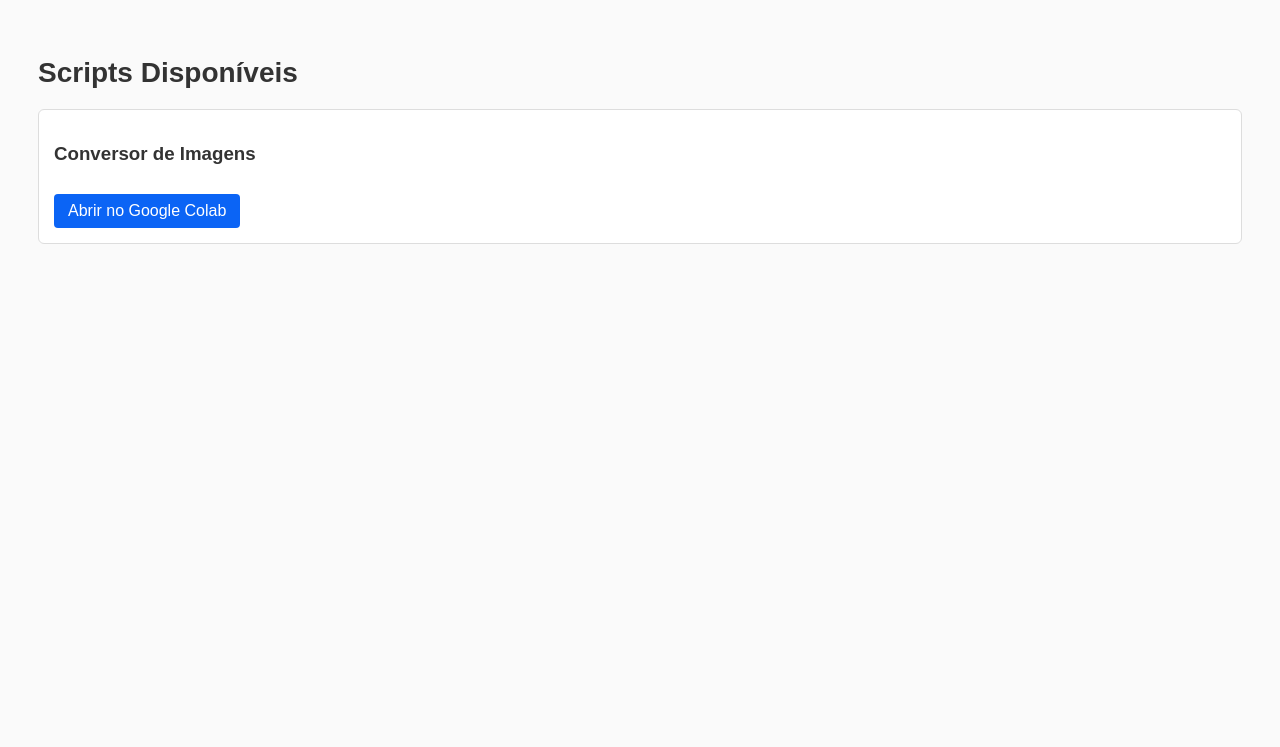
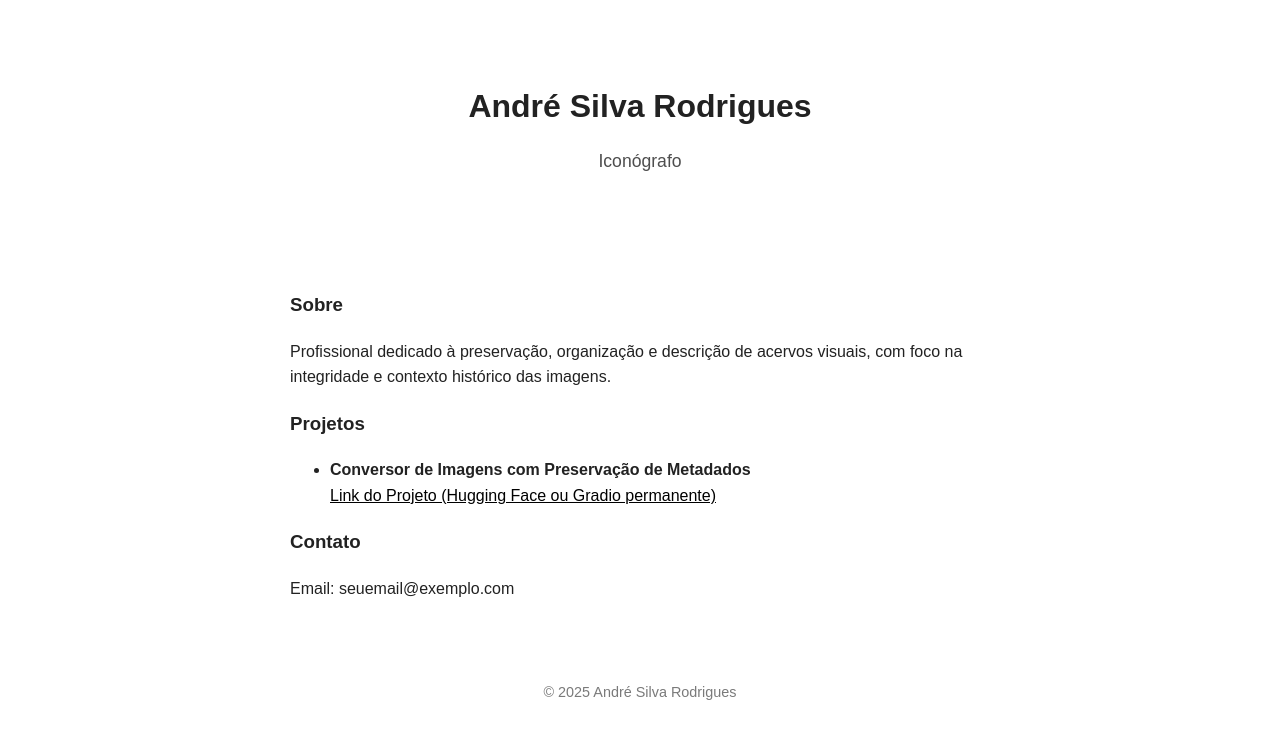
Before and after one commit to xicretin/Executaveis, a plain HTML site: page index.html in a window 1280 px wide. Drawn offline with Linux system fonts and the light colour scheme.

Commit message:
Revise index.html for layout and content updates

```diff
--- a/index.html
+++ b/index.html
@@ -1,39 +1,65 @@
 <!DOCTYPE html>
-<html>
+<html lang="pt-br">
 <head>
-  <meta charset="UTF-8">
-  <title>Meus Scripts - Colab</title>
-  <style>
-    body { font-family: Arial; padding: 30px; background: #fafafa; color:#333; }
-    h1 { font-size: 28px; margin-bottom: 20px; }
-    .card {
-      background: white;
-      padding: 15px;
-      border-radius: 6px;
-      margin-bottom: 15px;
-      border: 1px solid #ddd;
-    }
-    a {
-      display: inline-block;
-      padding: 8px 14px;
-      background: #0b64f5;
-      color: white;
-      text-decoration: none;
-      border-radius: 4px;
-      margin-top: 10px;
-    }
-  </style>
+<meta charset="UTF-8" />
+<meta name="viewport" content="width=device-width, initial-scale=1.0" />
+<title>André Silva Rodrigues - Iconógrafo</title>
+<style>
+  body {
+    font-family: Arial, sans-serif;
+    margin: 0;
+    padding: 0;
+    background: #ffffff;
+    color: #222;
+    line-height: 1.6;
+  }
+  header {
+    padding: 60px 20px;
+    text-align: center;
+  }
+  h1 { font-size: 2rem; margin-bottom: 10px; }
+  h2 { font-size: 1.1rem; font-weight: normal; opacity: 0.8; }
+  main {
+    max-width: 700px;
+    margin: 40px auto;
+    padding: 0 20px;
+  }
+  a {
+    color: #000;
+    text-decoration: underline;
+  }
+  footer {
+    text-align: center;
+    padding: 40px 0;
+    font-size: 0.9rem;
+    opacity: 0.6;
+  }
+</style>
 </head>
 <body>
+<header>
+  <h1>André Silva Rodrigues</h1>
+  <h2>Iconógrafo</h2>
+</header>
+<main>
+  <h3>Sobre</h3>
+  <p>Profissional dedicado à preservação, organização e descrição de acervos visuais, com foco na integridade e contexto histórico das imagens.</p>
 
-<h1>Scripts Disponíveis</h1>
+  <h3>Projetos</h3>
+  <ul>
+    <li><strong>Conversor de Imagens com Preservação de Metadados</strong><br>
+      <a href="#">Link do Projeto (Hugging Face ou Gradio permanente)</a>
+    </li>
+  </ul>
 
-<div class="card">
-  <h3>Conversor de Imagens</h3>
-  <a href="https://colab.research.google.com/github/xicretin/Executaveis/blob/main/conversor-copy.ipynb" target="_blank">
-    Abrir no Google Colab
-  </a>
-</div>
-
+  <h3>Contato</h3>
+  <p>Email: seuemail@exemplo.com</p>
+</main>
+<footer>
+  © <span id="year"></span> André Silva Rodrigues
+</footer>
+<script>
+  document.getElementById('year').textContent = new Date().getFullYear();
+</script>
 </body>
 </html>
```
